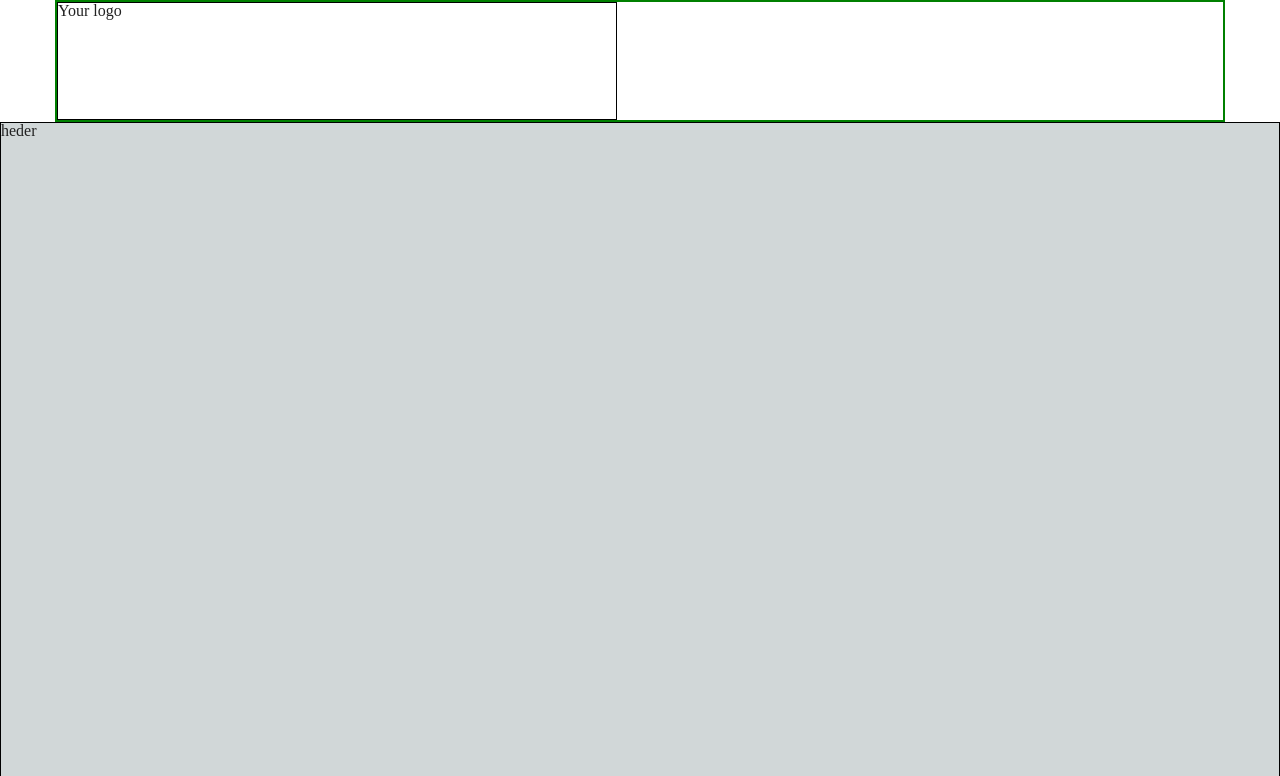
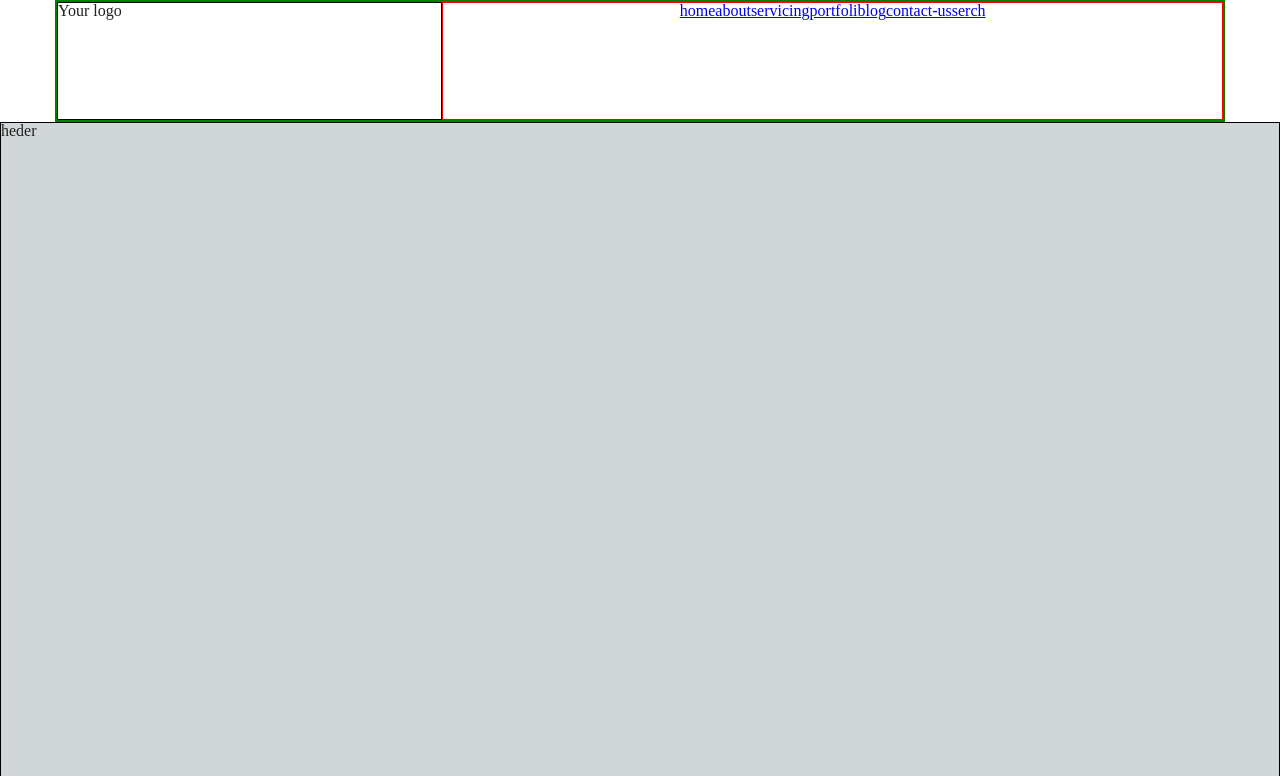
Before and after one commit to Romron/sites_templates, a PHP site: page /Training/Web-Development-Project/Web-Development-Project/index.html in a window 1280 px wide. Shown: the top 776 px of the page. Run offline with PHP 8.4, Linux system fonts and the light colour scheme.

Commit message:
началразбираться с горизонтальным меню

```diff
--- a/Training/Web-Development-Project/Web-Development-Project/css/style.css
+++ b/Training/Web-Development-Project/Web-Development-Project/css/style.css
@@ -45,31 +45,30 @@ img {
 	display: flex;
 }
 
-.wrap-top-bar__your-logo {
+.wrap-top-bar-your-logo {
 	border: 1px solid black;
-	flex-basis: 560px;
+	flex-basis: 575px;
 }
-.wrap-top-bar__home {
-	flex-grow: ;
+
+.wrap-top-menu {
+	border: 1px solid red;
+	width: 100%;
 }
-.wrap-top-bar__about {
-	flex-grow: ;
-}
-.wrap-top-bar__servicing {
-	flex-grow: ;
-}
-.wrap-top-bar__portfolio {
-	flex-grow: ;
-}
-.wrap-top-bar__blog {
-	flex-grow: ;
-}
-.wrap-top-bar__contact-us {
-	flex-grow: ;
-}
-.wrap-top-bar__serch {
-	flex-grow: ;
-}
+
+.top-menu__ul {
+	display: flex;
+ 	justify-content: center;
+ }
+
+.top-menu__home {}
+.top-menu__about {}
+.top-menu__servicing {}
+.top-menu__portfoli {}
+.top-menu__blog {}
+.top-menu__contact-us {}
+.top-menu__serch {}
+
+
 
 /*------    end top-bar    ------*/
 
--- a/Training/Web-Development-Project/Web-Development-Project/index.html
+++ b/Training/Web-Development-Project/Web-Development-Project/index.html
@@ -14,18 +14,36 @@
 
 <div class="wrap-main">
 	<div class="wrap-top-bar">
-		<div  class="wrap-top-bar__your-logo">
+		<div  class="wrap-top-bar-your-logo">
 			<h2>Your logo</h2>
 		</div>
-		<div class="wrap-top-bar__menu">
-			<div class="wrap-top-bar__home"></div>
-			<div class="wrap-top-bar__about"></div>
-			<div class="wrap-top-bar__servicing"></div>
-			<div class="wrap-top-bar__portfolio"></div>
-			<div class="wrap-top-bar__blog"></div>
-			<div class="wrap-top-bar__contact-us"></div>
+<!--
+			<div class="wrap-top-bar-menu">
+			<div class="wrap-top-bar-menu__home"></div>
+			<div class="wrap-top-bar-menu__about"></div>
+			<div class="wrap-top-bar-menu__servicing"></div>
+			<div class="wrap-top-bar-menu__portfolio"></div>
+			<div class="wrap-top-bar-menu__blog"></div>
+			<div class="wrap-top-bar-menu__contact-us"></div>
 		</div>
 		<div class="wrap-top-bar__serch"></div>
+ -->
+
+		<div class="wrap-top-menu">
+			<ul class="top-menu__ul">
+				<li class="top-menu__home"><a href="#">home</a></li>
+				<li class="top-menu__about"><a href="#">about</a></li>
+				<li class="top-menu__servicing"><a href="#">servicing</a></li>
+				<li class="top-menu__portfoli"><a href="#">portfoli</a></li>
+				<li class="top-menu__blog"><a href="#">blog</a></li>
+				<li class="top-menu__contact-us"><a href="#">contact-us</a></li>
+				<li class="top-menu__serch"><a href="#">serch</a></li>
+			</ul>
+		</div>
+
+
+
+
 
 	</div>
 	<div class="wrap-heder">heder</div>
```
